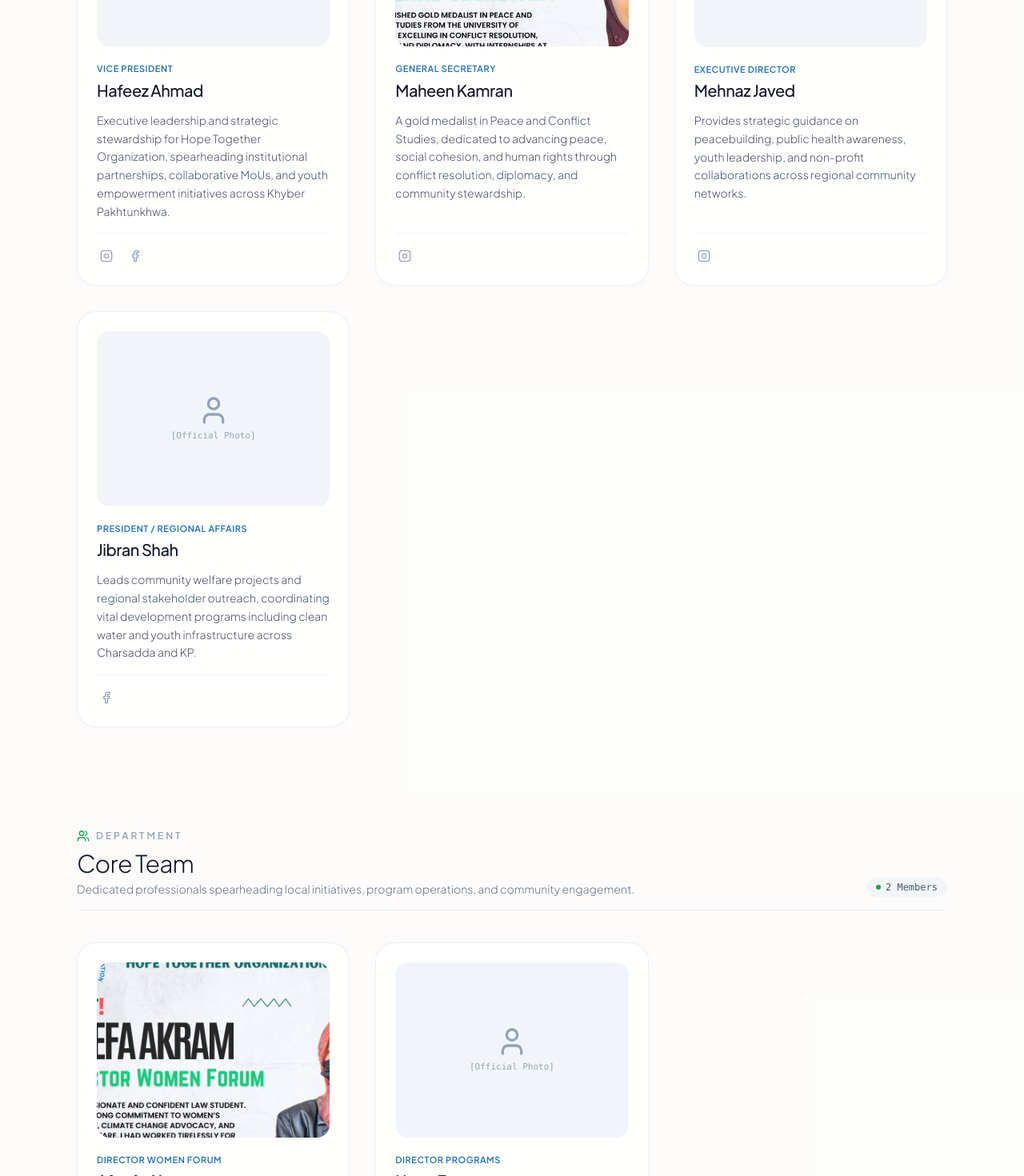
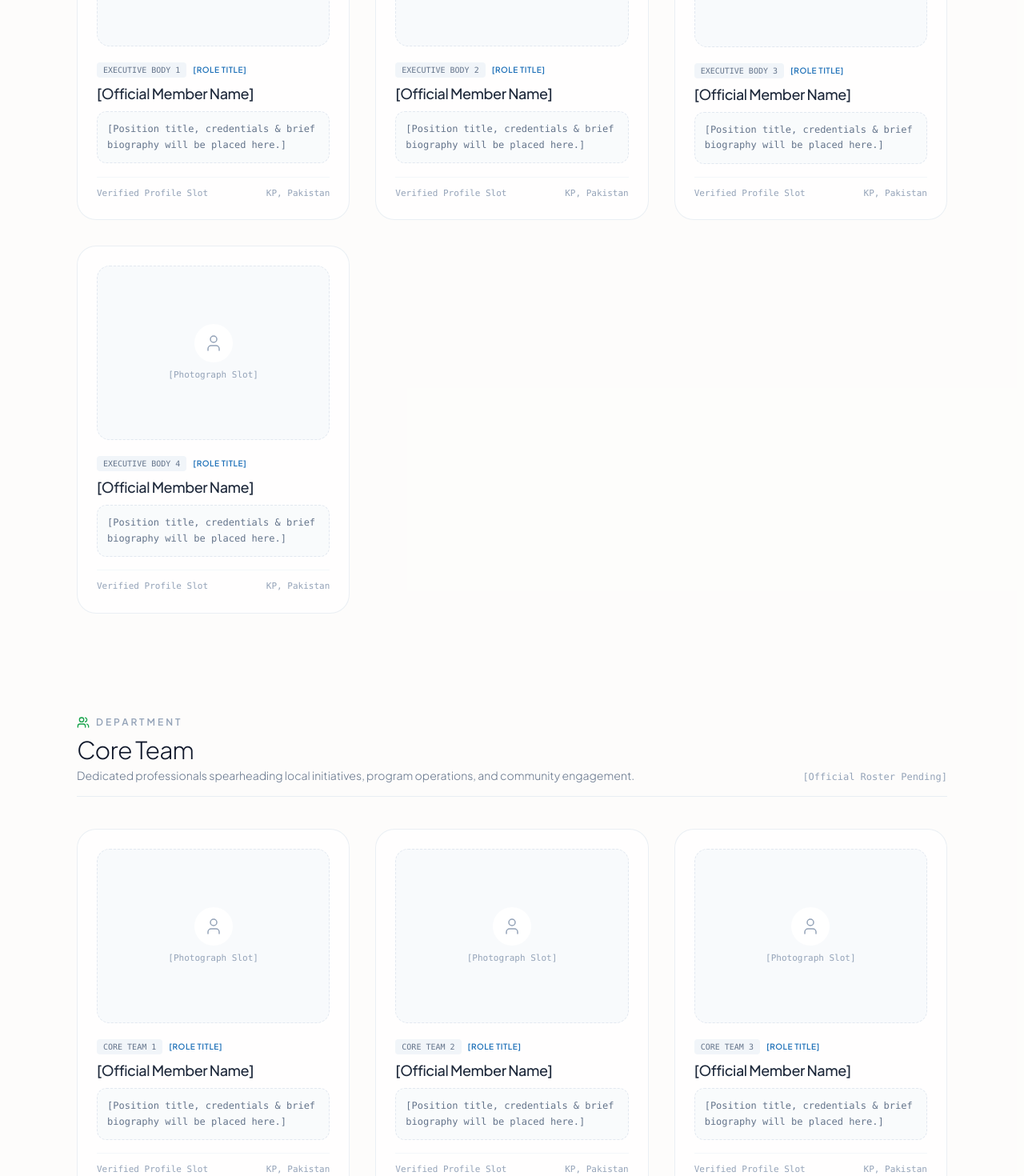
Before and after one commit to hafeezahmadyt/Hope-Together-WEB, a React (Vite) app: page /team in a window 1280 px wide. Shown: the part 1040-2510 px from the top of the page at 80% size. Built offline with nearby package versions, Linux system fonts and the light colour scheme; a web font is replaced by a local one.

Commit message:
Reset hardcoded team data and connect public Team page dynamically to Admin portal

```diff
--- a/src/components/TeamMemberCard.tsx
+++ b/src/components/TeamMemberCard.tsx
@@ -1,9 +1,10 @@
 import React from 'react';
 import { User, Linkedin, Twitter, Mail, Instagram, Facebook } from 'lucide-react';
 import { TeamMember } from '../types';
+import { AdminTeamMember } from '../types/admin';
 
 interface TeamMemberCardProps {
-  member?: TeamMember;
+  member?: TeamMember | AdminTeamMember;
   placeholderRole?: string;
   categoryName?: string;
   index?: number;
@@ -16,14 +17,27 @@ export const TeamMemberCard: React.FC<TeamMemberCardProps> = ({
   index = 1,
 }) => {
   if (member) {
+    const adminMember = member as AdminTeamMember;
+    const photo = adminMember.photoUrl || (member as TeamMember).image;
+
+    // Build social links array
+    const socialList = (member as TeamMember).socialLinks && (member as TeamMember).socialLinks!.length > 0
+      ? (member as TeamMember).socialLinks!
+      : [
+          adminMember.linkedinUrl ? { platform: 'linkedin', url: adminMember.linkedinUrl } : null,
+          adminMember.instagramUrl ? { platform: 'instagram', url: adminMember.instagramUrl } : null,
+          adminMember.facebookUrl ? { platform: 'facebook', url: adminMember.facebookUrl } : null,
+          adminMember.email ? { platform: 'mail', url: `mailto:${adminMember.email}` } : null,
+        ].filter(Boolean) as { platform: string; url: string }[];
+
     return (
       <div className="p-6 rounded-3xl bg-white/80 border border-slate-200/70 hover:border-slate-300 transition-all duration-300 shadow-[0_2px_12px_rgba(0,0,0,0.02)] hover:shadow-md flex flex-col justify-between h-full group">
         <div>
           {/* Photograph Container */}
           <div className="aspect-[4/3] rounded-2xl overflow-hidden bg-slate-100 mb-5 relative flex items-center justify-center">
-            {member.image ? (
+            {photo ? (
               <img
-                src={member.image}
+                src={photo}
                 alt={member.name}
                 className="w-full h-full object-cover transition-transform duration-300 group-hover:scale-105"
               />
@@ -49,9 +63,9 @@ export const TeamMemberCard: React.FC<TeamMemberCardProps> = ({
           )}
         </div>
 
-        {member.socialLinks && member.socialLinks.length > 0 && (
+        {socialList.length > 0 && (
           <div className="pt-4 border-t border-slate-100 flex items-center gap-3 text-slate-400">
-            {member.socialLinks.map((link, i) => (
+            {socialList.map((link, i) => (
               <a
                 key={i}
                 href={link.url}
--- a/src/data/mock/mockTeam.ts
+++ b/src/data/mock/mockTeam.ts
@@ -1,73 +1,7 @@
 import { AdminTeamMember } from '../../types/admin';
 
-export const initialMockTeamMembers: AdminTeamMember[] = [
-  {
-    id: 'team-1',
-    name: 'Hafeez Ahmad',
-    position: 'Vice President',
-    bio: 'Executive leadership and strategic stewardship for Hope Together Organization, spearheading institutional partnerships, collaborative MoUs, and youth empowerment initiatives across Khyber Pakhtunkhwa.',
-    email: 'info@hopetogether.org.pk',
-    instagramUrl: 'https://www.instagram.com/hopetogetherorganization/',
-    facebookUrl: 'https://www.facebook.com/HopeTogetherKP/',
-    displayOrder: 1,
-    isActive: true,
-    category: 'Executive Body',
-  },
-  {
-    id: 'team-2',
-    name: 'Maheen Kamran',
-    position: 'General Secretary',
-    bio: 'A gold medalist in Peace and Conflict Studies, dedicated to advancing peace, social cohesion, and human rights through conflict resolution, diplomacy, and community stewardship.',
-    email: 'secretary@hopetogether.org.pk',
-    photoUrl: '/assets/team/maheen-kamran.jpg',
-    instagramUrl: 'https://www.instagram.com/p/DShz8wliAes/',
-    displayOrder: 2,
-    isActive: true,
-    category: 'Executive Body',
-  },
-  {
-    id: 'team-3',
-    name: 'Mehnaz Javed',
-    position: 'Executive Director',
-    bio: 'Provides strategic guidance on peacebuilding, public health awareness, youth leadership, and non-profit collaborations across regional community networks.',
-    email: 'director@hopetogether.org.pk',
-    instagramUrl: 'https://www.instagram.com/hopetogetherorganization/',
-    displayOrder: 3,
-    isActive: true,
-    category: 'Executive Body',
-  },
-  {
-    id: 'team-4',
-    name: 'Jibran Shah',
-    position: 'President / Regional Affairs',
-    bio: 'Leads community welfare projects and regional stakeholder outreach, coordinating vital development programs including clean water and youth infrastructure across Charsadda and KP.',
-    email: 'president@hopetogether.org.pk',
-    facebookUrl: 'https://www.facebook.com/HopeTogetherKP/',
-    displayOrder: 4,
-    isActive: true,
-    category: 'Executive Body',
-  },
-  {
-    id: 'team-5',
-    name: 'Afeefa Akram',
-    position: 'Director Women Forum',
-    bio: 'A passionate law student deeply committed to women’s education, climate change advocacy, and social welfare. Experienced with UNICEF initiatives addressing child marriage and promoting girls’ education.',
-    email: 'womenforum@hopetogether.org.pk',
-    photoUrl: '/assets/team/afeefa-akram.jpg',
-    instagramUrl: 'https://www.instagram.com/p/DTlGbvpDNpY/',
-    displayOrder: 5,
-    isActive: true,
-    category: 'Core Team',
-  },
-  {
-    id: 'team-6',
-    name: 'Umar Farooq',
-    position: 'Director Programs',
-    bio: 'Directs grassroots program execution, educational workshops, youth capacity-building camps, and community outreach operations.',
-    email: 'programs@hopetogether.org.pk',
-    instagramUrl: 'https://www.instagram.com/hopetogetherorganization/',
-    displayOrder: 6,
-    isActive: true,
-    category: 'Core Team',
-  },
-];
+/**
+ * Initial mock team members dataset for the Admin CMS.
+ * Set to an empty array so administrators can populate official records from scratch through the Admin Portal.
+ */
+export const initialMockTeamMembers: AdminTeamMember[] = [];
--- a/src/data/team.ts
+++ b/src/data/team.ts
@@ -1,98 +1,10 @@
 import { TeamMember } from '../types';
 
 /**
- * Official team members data extracted from Hope Together Organization (@hopetogetherorganization)
- * and verified community channels across Khyber Pakhtunkhwa.
+ * Team members default dataset.
+ * Populated dynamically through the Admin Portal (/admin/team).
  */
-export const teamMembersData: TeamMember[] = [
-  // --- Executive Body ---
-  {
-    id: 'hafeez-ahmad',
-    name: 'Hafeez Ahmad',
-    position: 'Vice President',
-    category: 'Executive Body',
-    bio: 'Executive leadership and strategic stewardship for Hope Together Organization, spearheading institutional partnerships, collaborative MoUs, and youth empowerment initiatives across Khyber Pakhtunkhwa.',
-    socialLinks: [
-      {
-        platform: 'instagram',
-        url: 'https://www.instagram.com/hopetogetherorganization/',
-      },
-      {
-        platform: 'facebook',
-        url: 'https://www.facebook.com/HopeTogetherKP/',
-      },
-    ],
-  },
-  {
-    id: 'maheen-kamran',
-    name: 'Maheen Kamran',
-    position: 'General Secretary',
-    category: 'Executive Body',
-    image: '/assets/team/maheen-kamran.jpg',
-    bio: 'A gold medalist in Peace and Conflict Studies, dedicated to advancing peace, social cohesion, and human rights through conflict resolution, diplomacy, and community stewardship.',
-    socialLinks: [
-      {
-        platform: 'instagram',
-        url: 'https://www.instagram.com/p/DShz8wliAes/',
-      },
-    ],
-  },
-  {
-    id: 'mehnaz-javed',
-    name: 'Mehnaz Javed',
-    position: 'Executive Director',
-    category: 'Executive Body',
-    bio: 'Provides strategic guidance on peacebuilding, public health awareness, youth leadership, and non-profit collaborations across regional community networks.',
-    socialLinks: [
-      {
-        platform: 'instagram',
-        url: 'https://www.instagram.com/hopetogetherorganization/',
-      },
-    ],
-  },
-  {
-    id: 'jibran-shah',
-    name: 'Jibran Shah',
-    position: 'President / Regional Affairs',
-    category: 'Executive Body',
-    bio: 'Leads community welfare projects and regional stakeholder outreach, coordinating vital development programs including clean water and youth infrastructure across Charsadda and KP.',
-    socialLinks: [
-      {
-        platform: 'facebook',
-        url: 'https://www.facebook.com/HopeTogetherKP/',
-      },
-    ],
-  },
-
-  // --- Core Team ---
-  {
-    id: 'afeefa-akram',
-    name: 'Afeefa Akram',
-    position: 'Director Women Forum',
-    category: 'Core Team',
-    image: '/assets/team/afeefa-akram.jpg',
-    bio: 'A passionate law student deeply committed to women’s education, climate change advocacy, and social welfare. Experienced with UNICEF initiatives addressing child marriage and promoting girls’ education.',
-    socialLinks: [
-      {
-        platform: 'instagram',
-        url: 'https://www.instagram.com/p/DTlGbvpDNpY/',
-      },
-    ],
-  },
-  {
-    id: 'umar-farooq',
-    name: 'Umar Farooq',
-    position: 'Director Programs',
-    category: 'Core Team',
-    bio: 'Directs grassroots program execution, educational workshops, youth capacity-building camps, and community outreach operations.',
-    socialLinks: [
-      {
-        platform: 'instagram',
-        url: 'https://www.instagram.com/hopetogetherorganization/',
-      },
-    ],
-  },
-];
+export const teamMembersData: TeamMember[] = [];
 
 export const teamCategories = [
   {
--- a/src/pages/TeamPage.tsx
+++ b/src/pages/TeamPage.tsx
@@ -1,13 +1,48 @@
-import React from 'react';
+import React, { useState, useEffect } from 'react';
 import { Link } from 'react-router-dom';
 import { motion } from 'framer-motion';
 import { ArrowRight, Shield, Users } from 'lucide-react';
 import { SEO } from '../components/SEO';
 import { PageHero } from '../components/PageHero';
 import { TeamMemberCard } from '../components/TeamMemberCard';
-import { teamCategories, teamMembersData } from '../data/team';
+import { teamCategories } from '../data/team';
+import { teamService } from '../services/teamService';
+import { AdminTeamMember } from '../types/admin';
 
 export const TeamPage: React.FC = () => {
+  const [members, setMembers] = useState<AdminTeamMember[]>([]);
+
+  useEffect(() => {
+    let isMounted = true;
+
+    const loadMembers = async () => {
+      try {
+        const data = await teamService.getTeamMembers();
+        if (isMounted) {
+          setMembers(data);
+        }
+      } catch {
+        // Fallback gracefully
+      }
+    };
+
+    loadMembers();
+
+    // Listen to real-time updates from Admin Portal (same tab or other tabs)
+    const handleUpdate = () => {
+      loadMembers();
+    };
+
+    window.addEventListener('hope_together_team_changed', handleUpdate);
+    window.addEventListener('storage', handleUpdate);
+
+    return () => {
+      isMounted = false;
+      window.removeEventListener('hope_together_team_changed', handleUpdate);
+      window.removeEventListener('storage', handleUpdate);
+    };
+  }, []);
+
   return (
     <>
       <SEO
@@ -40,7 +75,9 @@ export const TeamPage: React.FC = () => {
           const isExecutive = cat.id === 'Executive Body' || cat.id === 'Leadership';
           const Icon = isExecutive ? Shield : Users;
           const accentColor = isExecutive ? 'text-[#1D70B8]' : 'text-[#16A34A]';
-          const members = teamMembersData.filter((m) => m.category === cat.id);
+          const categoryMembers = members
+            .filter((m) => m.category === cat.id && m.isActive !== false)
+            .sort((a, b) => (a.displayOrder || 0) - (b.displayOrder || 0));
 
           return (
             <motion.section
@@ -68,17 +105,23 @@ export const TeamPage: React.FC = () => {
                   </p>
                 </div>
                 <div className="flex items-center gap-2 self-start sm:self-auto">
-                  <span className="inline-flex items-center gap-1.5 px-3 py-1 rounded-full bg-slate-100 text-slate-600 text-xs font-mono font-medium">
-                    <span className="w-1.5 h-1.5 rounded-full bg-[#16A34A]" />
-                    {members.length} {members.length === 1 ? 'Member' : 'Members'}
-                  </span>
+                  {categoryMembers.length > 0 ? (
+                    <span className="inline-flex items-center gap-1.5 px-3 py-1 rounded-full bg-slate-100 text-slate-600 text-xs font-mono font-medium">
+                      <span className="w-1.5 h-1.5 rounded-full bg-[#16A34A]" />
+                      {categoryMembers.length} {categoryMembers.length === 1 ? 'Member' : 'Members'}
+                    </span>
+                  ) : (
+                    <span className="text-xs font-mono text-slate-400">
+                      [Official Roster Pending]
+                    </span>
+                  )}
                 </div>
               </div>
 
               {/* Grid of Team Member Cards */}
               <div className="grid grid-cols-1 sm:grid-cols-2 lg:grid-cols-3 gap-6 lg:gap-8">
-                {members.length > 0 ? (
-                  members.map((member) => (
+                {categoryMembers.length > 0 ? (
+                  categoryMembers.map((member) => (
                     <TeamMemberCard
                       key={member.id}
                       member={member}
```
Also changed, not shown: src/services/teamService.ts (+8 -5 lines).
